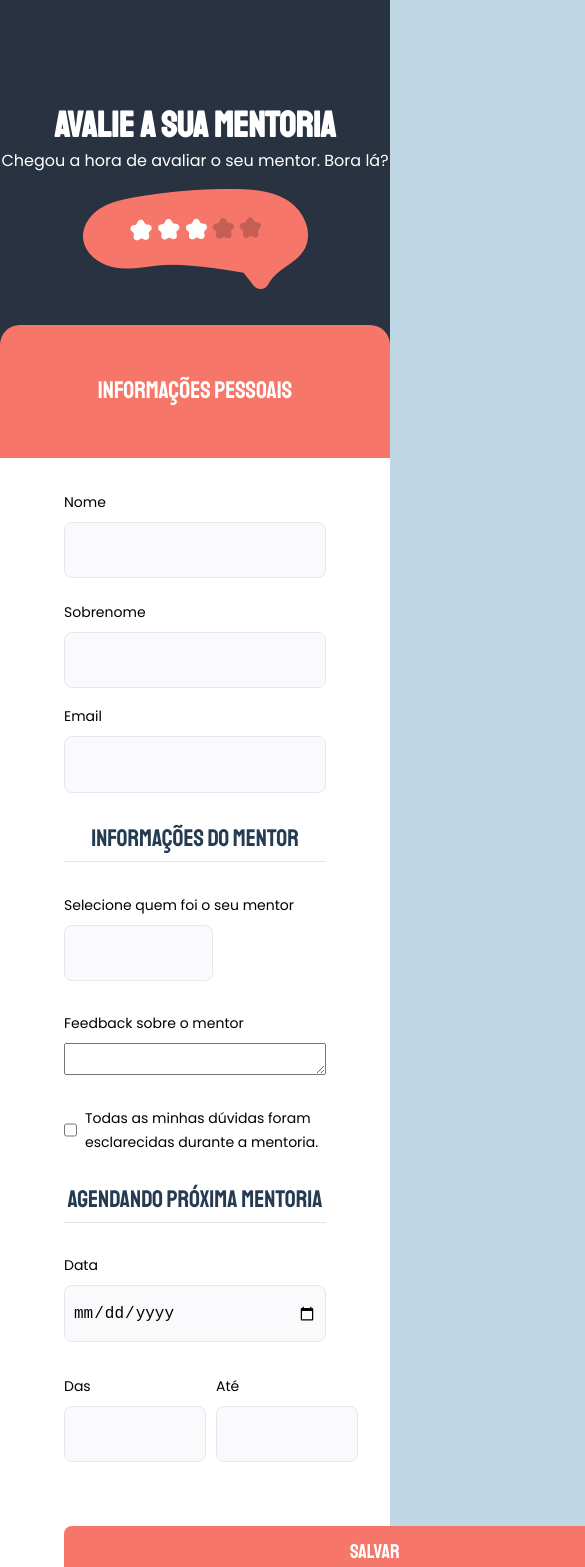
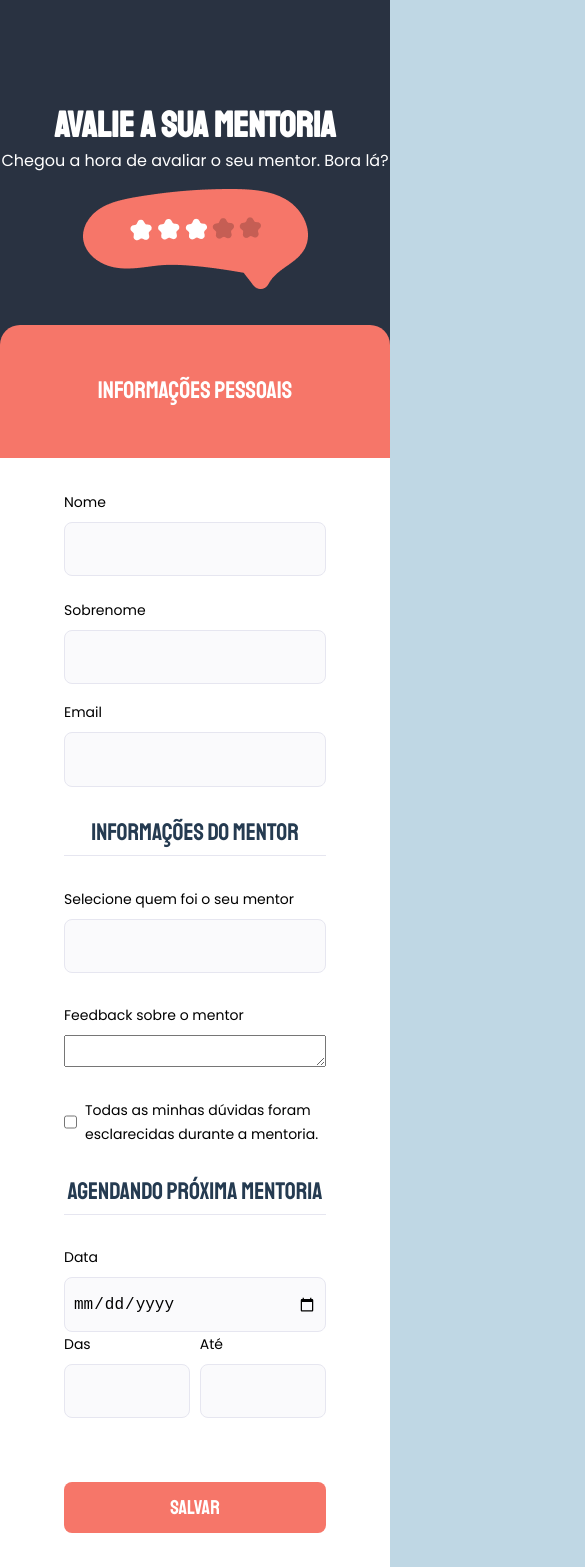
Before and after one commit to alexandrecabraldev/Formulario, a React (Vite) app: page / in a window 390 px wide. Shown: the top 1567 px of the page, 585 px wide, since content can reach past the window. Built offline with nearby package versions, Linux system fonts and the light colour scheme.

Commit message:
fixed date style and button responsive

```diff
--- a/src/components/Form.tsx
+++ b/src/components/Form.tsx
@@ -28,13 +28,18 @@ const FormContainer = styled.form`
         border: 1px solid ${props=>props.theme.borderInput};
         background-color: ${props=>props.theme.backgroundInput};
         padding: 0 0.5rem;
-        font-size: 1rem
+        font-size: 1rem;
+
     }
 
 
     input[title="mentor"]{
         margin-bottom: 1.9rem;
         width: 50%;
+
+        @media(max-width:499px) {
+            width: 100%;
+        }
     }
 
     span{
@@ -52,7 +57,7 @@ const FormContainer = styled.form`
     }
 
     button{
-        padding: 0.78rem 17.875rem;
+        padding: 0.78rem 0;
         color: ${props=>props.theme.white};
         background-color: ${props=>props.theme.orange};
         border: none;
@@ -61,6 +66,8 @@ const FormContainer = styled.form`
         font-size: 1.25rem;
         line-height: 1.625rem;
         cursor: pointer;
+
+        width: 100%;
     }
 
 `;
@@ -76,6 +83,8 @@ const NameContainer =styled.div`
     display: flex;
     flex:2;
     flex-direction: column;
+
+    width: 100%;
 `;
 
 const FeedBackContainer = styled.div`
@@ -100,21 +109,24 @@ const FeedBackContainer = styled.div`
 
 const ContainerDate = styled.div`
     margin-bottom: 4rem;
-    display: flex;
-    gap: 2rem;
-    flex-wrap: wrap;
+    display: grid;
+    //grid-template-columns: 47.5% 47.5%;
+    grid-template-columns: repeat(auto-fit, minmax(10.5rem, 1fr));
+    grid-column-gap: 5%;
+    //gap:2rem;
+    //flex-wrap: wrap;
 `;
 
 const ContaunerHourInputLabel = styled.div`
-    flex: 2;
     display: flex;
     flex-direction: column;
 `;
 
 const ContainerHour = styled.div`
-    flex: 2;
-    display: flex;
-    gap: 0.625rem;
+    display: grid;
+    grid-template-columns: 48.2% 48.2%;
+    gap: 3.6%;
+    //gap: 0.625rem;
 
 `;
 
@@ -124,7 +136,7 @@ const ContainerDateTime = styled.div`
     flex-direction: column;
 
     input[type="datetime"]{
-        max-width: 7.75rem;
+        //max-width: 7.75rem;
         height: 3.4rem;
         border-radius: 8px;
         font-size: 1rem;
@@ -194,7 +206,9 @@ export function Form(){
                 </ContainerHour>
             </ContainerDate>
 
-            <button type="submit">Salvar</button>
+            <div>
+                <button type="submit">Salvar</button>
+            </div>
 
         </FormContainer>
     );
--- a/src/components/GlobalStyle.tsx
+++ b/src/components/GlobalStyle.tsx
@@ -13,4 +13,8 @@ export const GlobalStyle = createGlobalStyle`
         padding: 0;
     }
 
+    input{
+        box-sizing: border-box;
+    }
+
 `;
```
